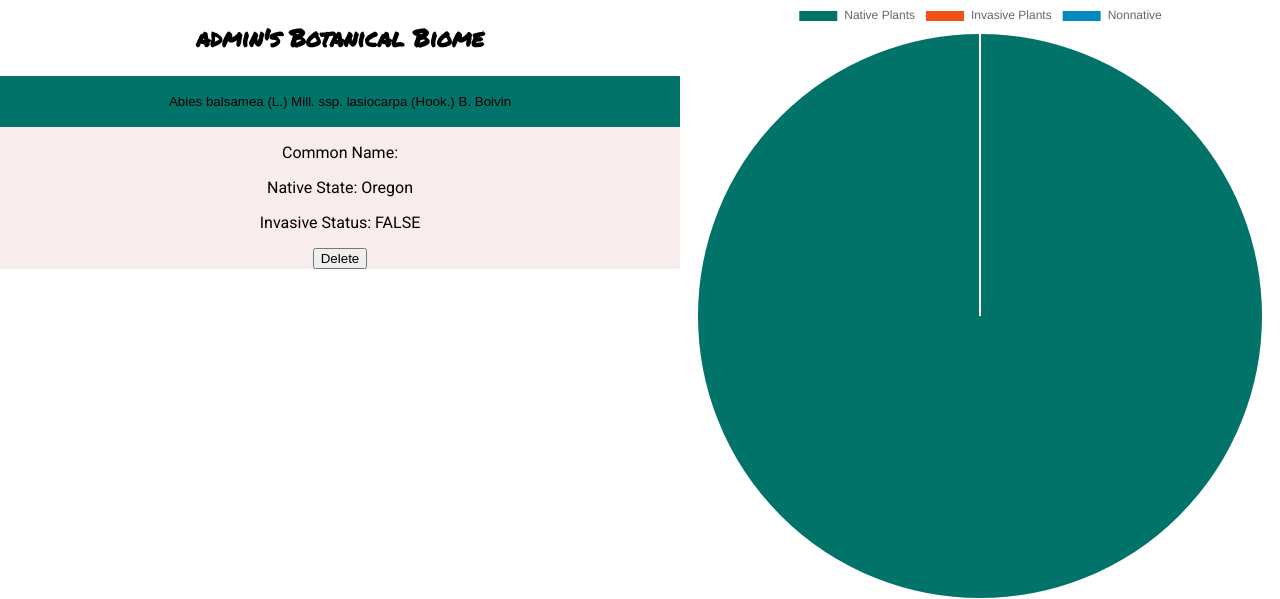
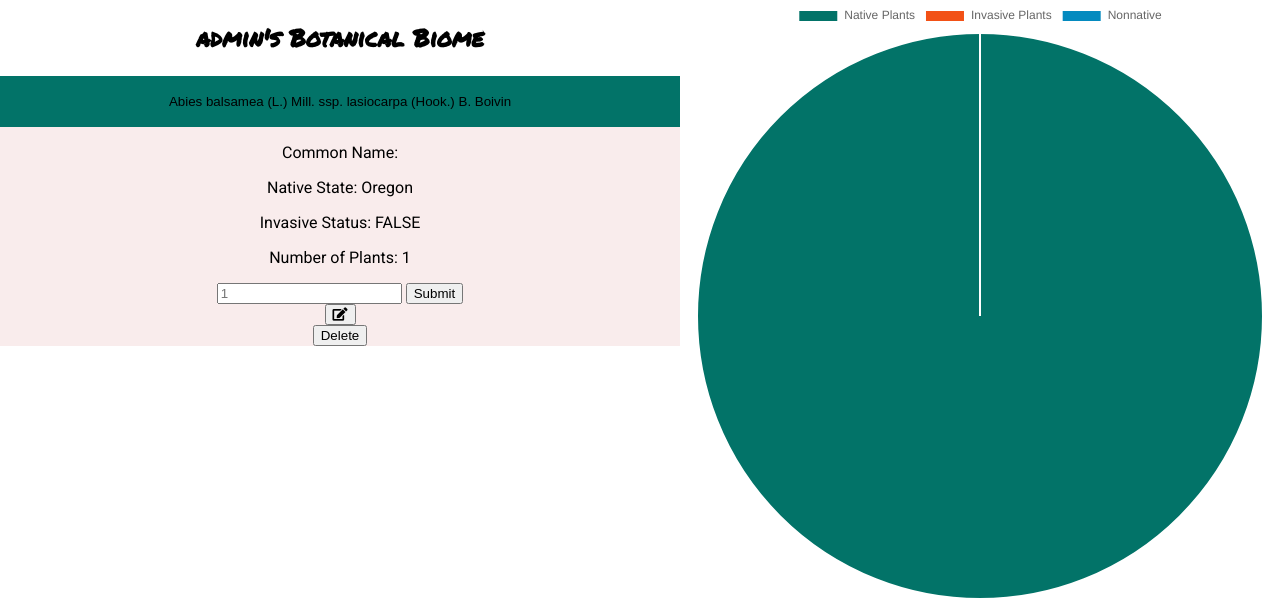
Before and after one commit to botanicalpilot/yards, a Django app: page /profile/ in a window 1280 px wide, after a click that opens the changed part. Shown: the part 200-799 px from the top of the page. Run offline with Django 3.2, Linux system fonts and the light colour scheme; a user stored in the database is signed in; data comes from the database, SQL or seed files in the repository; both versions use the stored data as it was after the commit; some libraries are stand-ins or nearby versions.

Commit message:
added numberOfPlant to userPlant model, added view for editing this field, updated profile to include this new field

```diff
--- a/templates/profile.html
+++ b/templates/profile.html
@@ -49,8 +49,25 @@
                     <p>Common Name: {{plant.nationalCommonName}}</p>
                     <p>Native State: {{plant.nativeState}}</p>
                     <p>Invasive Status: {{plant.isInvasive}}</p>
+                    <div>
+                        <p>Number of Plants: {{plant.numberOfPlant}}</p>
+
+                        <form action="{% url 'yardsApp:editUserPlant' plant.id %}" method="POST">
+                            {% csrf_token %}
+                            <input type="number" name="numberOfPlant" placeholder="{{ plant.numberOfPlant }}">
+                            <input type="submit" name="submit" value="Submit">
+                        </form>
+
+
+                        <button>
+                            <i class="fas fa-edit"></i>
+                        </button>
+
+                    </div>
+
 
                     <button onclick="location.href='http://127.0.0.1:8000/{{ plant.id }}/delete'">Delete</button>
+
                 </div><br>
             {% endfor %}
         </ul>
@@ -67,6 +84,7 @@
                 <input type="text" placeholder="Common Name" name="nationalCommonName">
                 <input type="text" placeholder="Plant Family" name="family">
                 <input type="text" placeholder="Native Region" name="nativeState">
+                <input type="number" placeholder="Number of Plants (min 1)" name="numberOfPlant">
                 <input type="submit" name="submit" value="Submit">
             </form>
         </div>
--- a/yardsApp/models.py
+++ b/yardsApp/models.py
@@ -1,5 +1,6 @@
 from django.db import models
 from users.models import CustomUser
+from django.core.validators import MaxValueValidator, MinValueValidator
 
 
 
@@ -19,7 +20,7 @@ class userPlant(models.Model):
     family = models.CharField(max_length=250, blank=True, default='')
     nativeState = models.CharField(blank=False, max_length=100, default='')
     isInvasive = models.CharField(max_length=20, blank=True, default='')
-
+    numberOfPlant = models.IntegerField(default=1, validators=[MaxValueValidator(999), MinValueValidator(1)])
 
     def __str__(self):
         return self.scientificNameAuthor
--- a/yardsApp/urls.py
+++ b/yardsApp/urls.py
@@ -11,5 +11,6 @@ urlpatterns = [
     path('profile/', views.profile, name='profile'),
     path('data/', views.chartData, name='chartData'),
     path('<int:userPlantId>/delete', views.deleteUserPlant, name='deleteUserPlant'),
+    path('profile/editUserPlant/<int:userPlantId>', views.editUserPlant, name='editUserPlant'),
     path('profile/customUserPlant', views.customUserPlant, name='customUserPlant'),
 ]
--- a/yardsApp/views.py
+++ b/yardsApp/views.py
@@ -23,6 +23,18 @@ def deleteUserPlant(request, userPlantId):
     plantId.delete()
     return redirect('http://127.0.0.1:8000/profile')
 
+def editUserPlant(request, userPlantId):
+    plantId = get_object_or_404(userPlant, id=userPlantId)
+
+    numberOfPlant = request.POST['numberOfPlant']
+
+    updatePlant = userPlant.objects.filter(pk=userPlantId)
+    updatePlant.update(numberOfPlant=numberOfPlant)
+
+    return redirect('http://127.0.0.1:8000/profile')
+
+
+
 # view for adding custom userPlant
 def customUserPlant(request):
     user = request.user
@@ -32,8 +44,9 @@ def customUserPlant(request):
     family = request.POST.get('family')
     nativeState = request.POST.get('nativeState')
     isInvasive = 'UNKNOWN'
+    numberOfPlant = request.POST.get('numberOfPlant')
 
-    userPlant.objects.create(user=user, scientificNameAuthor=scientificNameAuthor, nationalCommonName=nationalCommonName, family=family, nativeState=nativeState, isInvasive=isInvasive)
+    userPlant.objects.create(user=user, scientificNameAuthor=scientificNameAuthor, nationalCommonName=nationalCommonName, family=family, nativeState=nativeState, isInvasive=isInvasive, numberOfPlant=numberOfPlant)
 
     return redirect('http://127.0.0.1:8000/profile')
 
@@ -50,6 +63,7 @@ def newUserPlant(request):
 
 
 
+
     userPlant.objects.create(user=user, scientificNameAuthor=scientificNameAuthor, nationalCommonName=nationalCommonName, family=family, nativeState=nativeState, isInvasive=isInvasive)
 
 
```
Also changed, not shown: db.sqlite3, yardsApp/migrations/0008_userplant_numberofplant.py (added).
